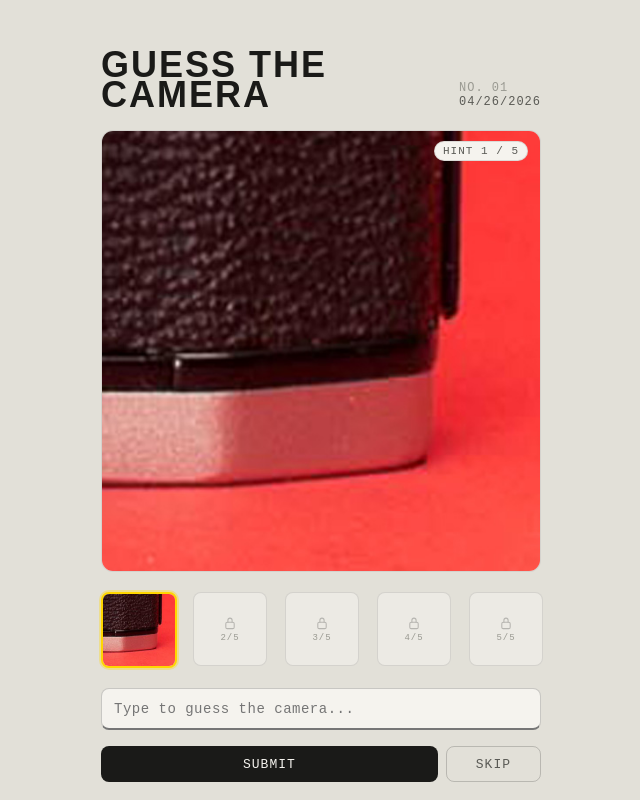
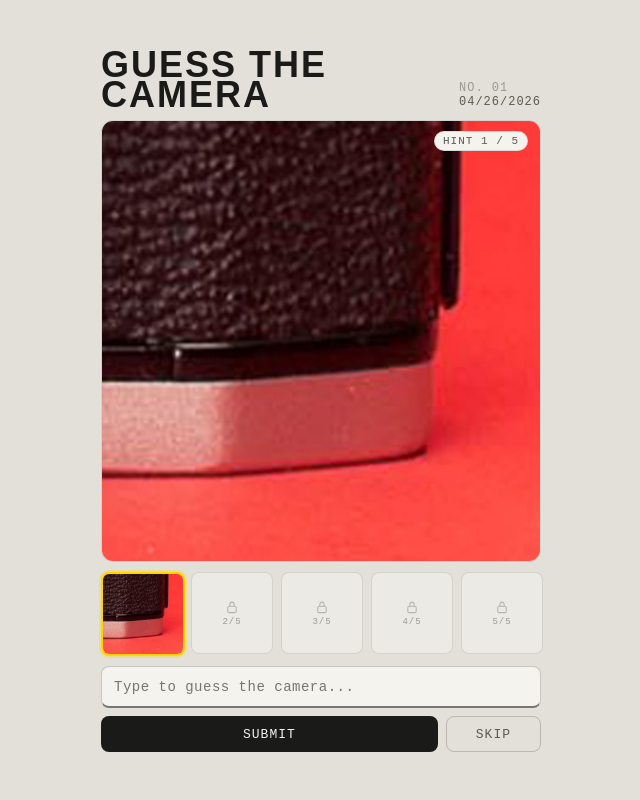
Before and after one commit to joeyready/guess-the-camera-app, a Next.js app: page / in a window 1280 px wide. Shown: the whole page, without its empty margins (319-959 px from the left). Built offline with nearby package versions, Linux system fonts and the light colour scheme.

Commit message:
resize gaps between images

```diff
--- a/app/page.js
+++ b/app/page.js
@@ -111,7 +111,7 @@
           maxWidth: 440,
           display: "flex",
           flexDirection: "column",
-          gap: 20,
+          gap: 10,
         }}
       >
         {/* Header */}
@@ -120,7 +120,7 @@
             display: "grid",
             gridTemplateColumns: "auto 1fr",
             alignItems: "end", // Align to the bottom of the grid row
-            gap: 16,
+            gap: 55,
             width: "100%",
           }}
         >
@@ -218,7 +218,7 @@
           </div>
         </div>
         {/* Hint thumbnail strip */}
-        <div style={{ display: "flex", gap: 20 }}>
+        <div style={{ display: "flex", gap: 10 }}>
           {[...Array(5)].map((_, i) => {
             const revealed = i < hintsRevealed;
             // Get guess for this hint (may be undefined)
@@ -347,7 +347,7 @@
             e.preventDefault();
             if (gameState === "playing") handleGuess(inputValue);
           }}
-          style={{ display: "flex", flexDirection: "column", gap: 16 }}
+          style={{ display: "flex", flexDirection: "column", gap: 8 }}
         >
           <CameraSearch
             value={inputValue}
```
